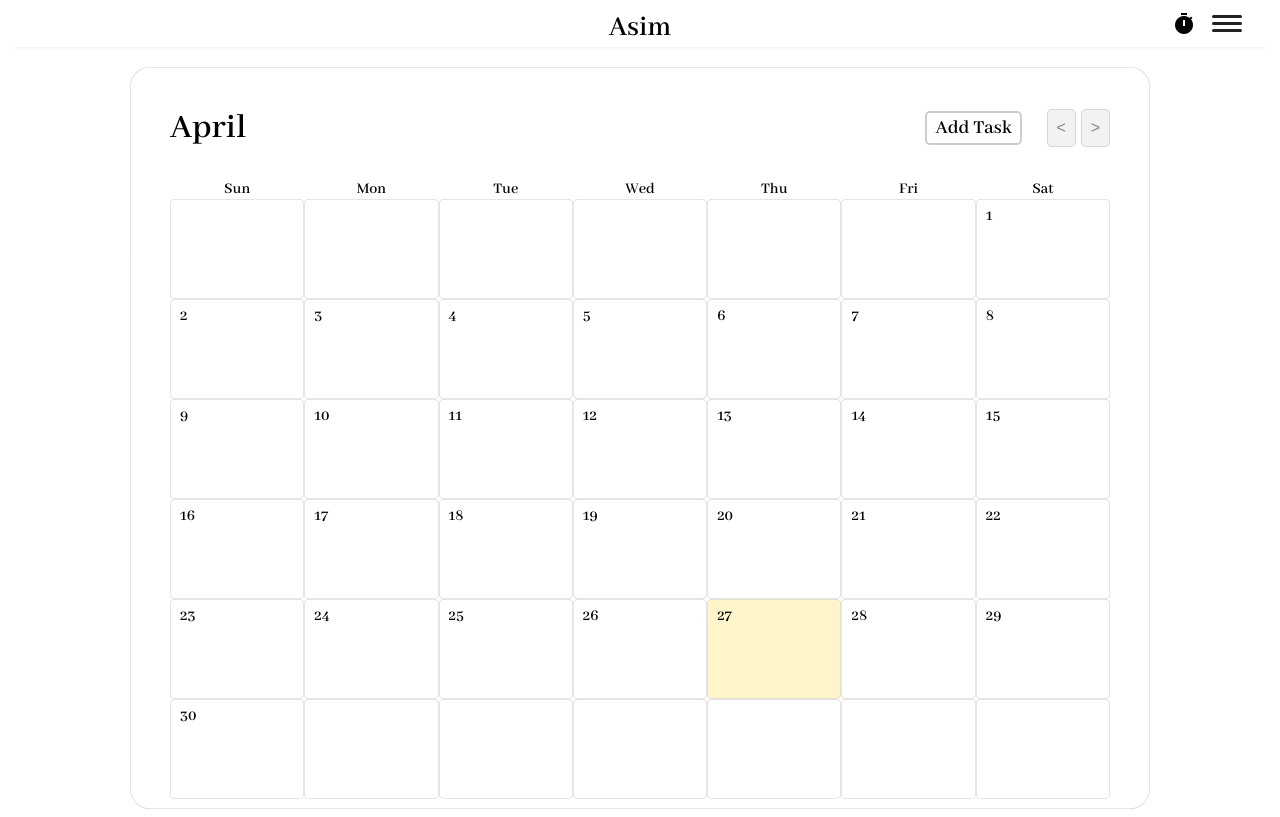
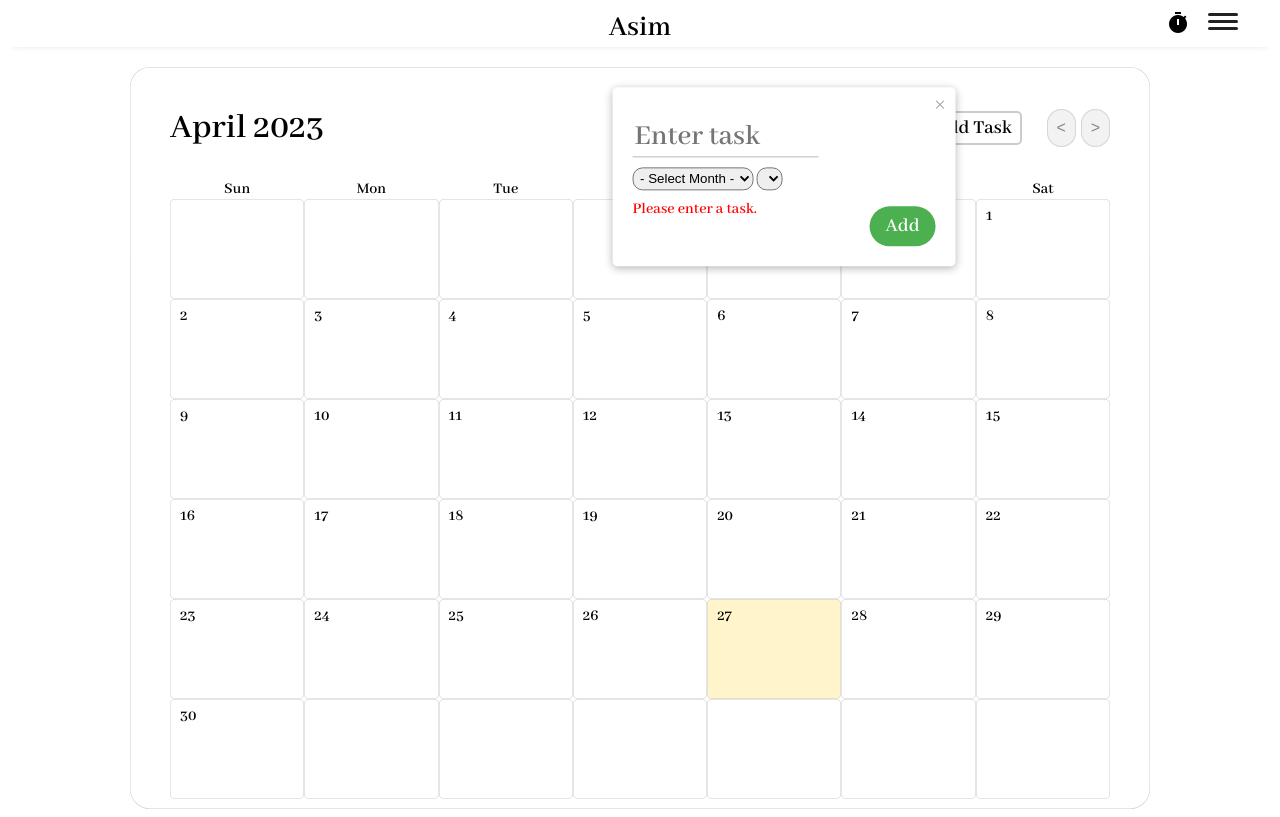
Before and after one commit to cubetastic33/Asim-Flashcards, a Flask app: page /calendar in a window 1280 px wide. Run offline with Flask 2, Linux system fonts and the light colour scheme; lists and menus that the app fills with data are empty.

Commit message:
fixed adding tasks and other minor styling

```diff
--- a/asim_flashcards/templates/calendar.html
+++ b/asim_flashcards/templates/calendar.html
@@ -37,9 +37,10 @@
 <div class="modal-tasks">
   <div class="modal-tasks-content">
         <span class="close">&times;</span>
-        <h3>Add Task</h3>
-        <label for="task-month">Month:</label>
-        <select id="task-month" name="task-month">
+        <input type="text" class="task-input" placeholder="Enter task">
+        <div>
+          <select id="month-select" name="task-month">
+            <option value="" selected disabled>- Select Month -</option>
             <option value="0">January</option>
             <option value="1">February</option>
             <option value="2">March</option>
@@ -53,11 +54,10 @@
             <option value="10">November</option>
             <option value="11">December</option>
           </select>
-        <label for="task-day">Day:</label>
-        <select id="task-day" name="task-day">
+          <select id="days-select" name="task-day">
             <!-- The options for days will be added dynamically -->
           </select>
-        <input type="text" class="task-input" placeholder="Enter task...">
+        </div>
         <p class="error-message" hidden>Please enter a task.</p>
         <button class="add-btn">Add</button>
 
--- a/static/styles/calendar.css
+++ b/static/styles/calendar.css
@@ -42,7 +42,7 @@
   .next {
     background-color: #f2f2f2;
     border: none;
-    border-radius: 5px;
+    border-radius: 20px;
     color: #878787;
     cursor: pointer;
     font-size: 16px;
@@ -54,6 +54,11 @@
     margin-left: 20px;
   }
 
+  .prev:hover,
+  .next:hover {
+    background-color: #c5c5c5;
+  }
+
   .open-modal-btn {
     font-family: 'Abhaya Libre SemiBold';
     border: none;
@@ -63,6 +68,10 @@
     border-radius: 5px;
     background-color: white;
     box-shadow: inset 0 0 0 2px #ccc;
+  }
+
+  .open-modal-btn:hover {
+    background-color: rgb(240, 240, 240);
   }
 
   table {
@@ -101,17 +110,19 @@
     margin: 0;
     padding: 0;
     position: absolute;
-    top: 100%;
-    left: 0;
-    right: 0;
+    left: 6px;
+    top: 25px;
     background-color: #fff;
-    border: 1px solid #ccc;
     z-index: 1;
+
   }
 
   .task-item {
-    padding: 5px;
+    padding: 2px;
     cursor: pointer;
+    border: 1px solid #ccc;
+    margin: 2px 0;
+    border-radius: 5px;
   }
 
   .task-item:hover {
@@ -123,23 +134,44 @@
     display: none;
     position: fixed;
     z-index: 2;
-    left: 0;
-    top: 0;
-    width: 100%;
-    height: 100%;
-    background-color: rgba(0, 0, 0, 0.5);
+    top: 50%;
+    left: 50%;
+    transform: translate(-8%, -140%);
+    align-items: center;
+    display: flex;
+    justify-content: center;
   }
+
 
   .modal-tasks-content {
     background-color: #fff;
     border-radius: 5px;
     box-shadow: 0 2px 8px rgba(0, 0, 0, 0.3);
     margin: 10% auto;
-    max-width: 600px;
+    max-width: 400px;
     padding: 20px;
     position: relative;
+
+  }
+
+  label[for="task-month"], label[for="task-day"] {
+    font-weight: bold;
+    font-size: 25px;
+  }
+
+  #month-select,
+  #days-select {
+    border-radius: 10px;
+    padding: 2px;
     text-align: center;
   }
+
+  #month-select:hover,
+  #days-select:hover {
+    background-color: rgb(230, 230, 230);
+    cursor: pointer;
+  }
+
 
   .close {
     color: #aaa;
@@ -151,23 +183,29 @@
   }
 
   .task-input {
-    border: 1px solid #ccc;
-    border-radius: 5px;
+    border: none;
     font-size: 16px;
-    margin-right: 10px;
-    padding: 5px;
+    margin: 10px 0;
+    font-size: 30px;
+    padding: 2px;
     width: 60%;
+    border-bottom: 1px solid #b9b9b9;
+    outline: none;
+    font-family: 'Abhaya Libre SemiBold';
   }
+
 
   .add-btn {
     background-color: #4CAF50;
     color: white;
     padding: 8px 16px;
     border: none;
-    border-radius: 4px;
+    border-radius: 20px;
     cursor: pointer;
     float: right;
-    margin-top: 10px;
+    margin-top: 16px;
+    font-family: 'Abhaya Libre SemiBold';
+    font-size: 20px;
   }
 
 
--- a/static/styles/navbar.css
+++ b/static/styles/navbar.css
@@ -9,6 +9,13 @@
 /* Navbar styles */
 #asim {
   font-size: 30px;
+  background-color: rgb(255, 255, 255);
+  border-radius: 12px;
+}
+
+#asim:hover {
+  background-color: rgb(239, 239, 239);
+  padding: 0 5px 0 5px;
 }
 
 .navbar {
@@ -86,10 +93,16 @@
 /*timer icon*/
 .material-icons {
   width: 20px;
-  margin-right: 60px;
-  margin-top: 15px;
+  margin: 25px 60px 0px 60px;
   transform: translateY(-50%);
   cursor: pointer;
+  background-color: rgb(255, 255, 255);
+  border-radius: 12px;
+  padding: 6px;
+}
+
+.material-icons:hover {
+  background-color: rgb(239, 239, 239);
 }
 
 
@@ -97,10 +110,17 @@
 #openModal {
   position: absolute;
   top: 40%;
-  right: 10px;
+  right: 8px;
   transform: translateY(-50%);
   z-index: 1;
   cursor: pointer;
+  background-color: rgb(255, 255, 255);
+  border-radius: 12px;
+  padding: 6px;
+}
+
+#openModal:hover {
+  background-color: rgb(239, 239, 239);
 }
 
 .hamburger {
```
Also changed, not shown: asim_flashcards/templates/calendar.js (+99 -79 lines). Lines whose indentation alone changed are shown as unchanged.
